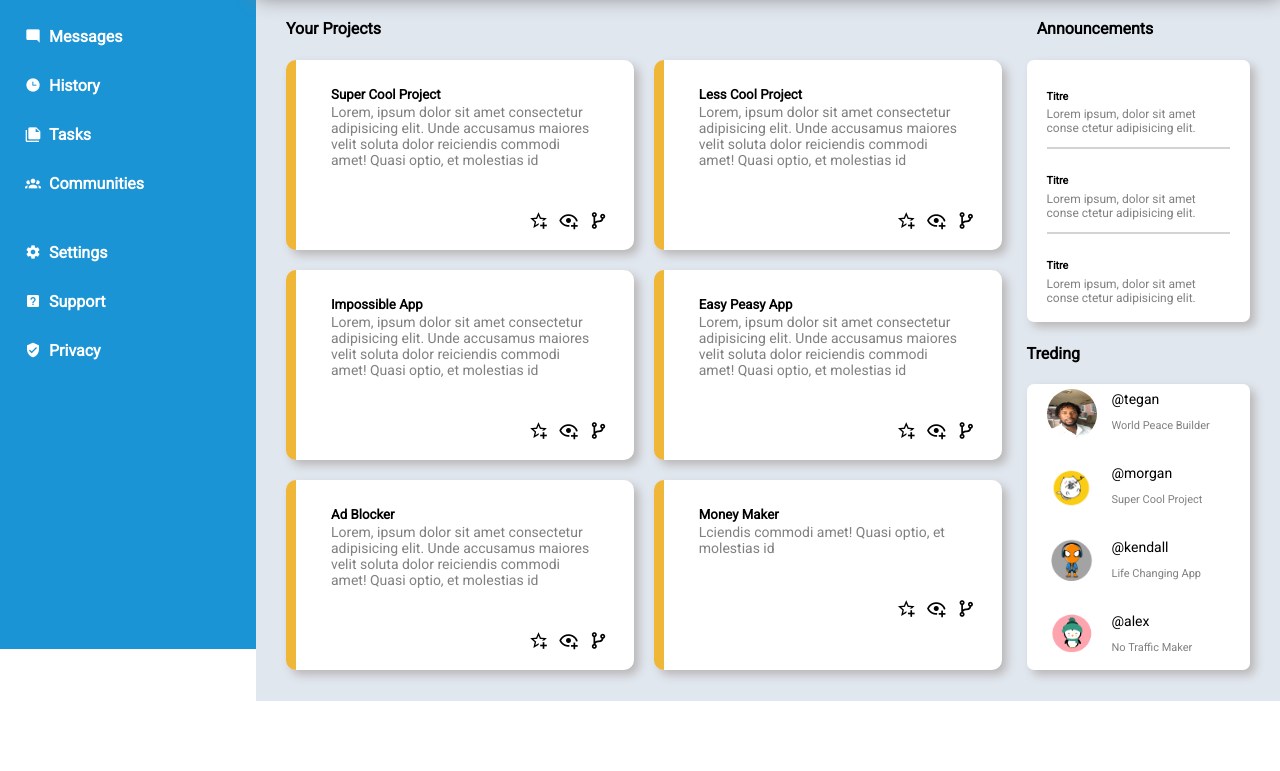
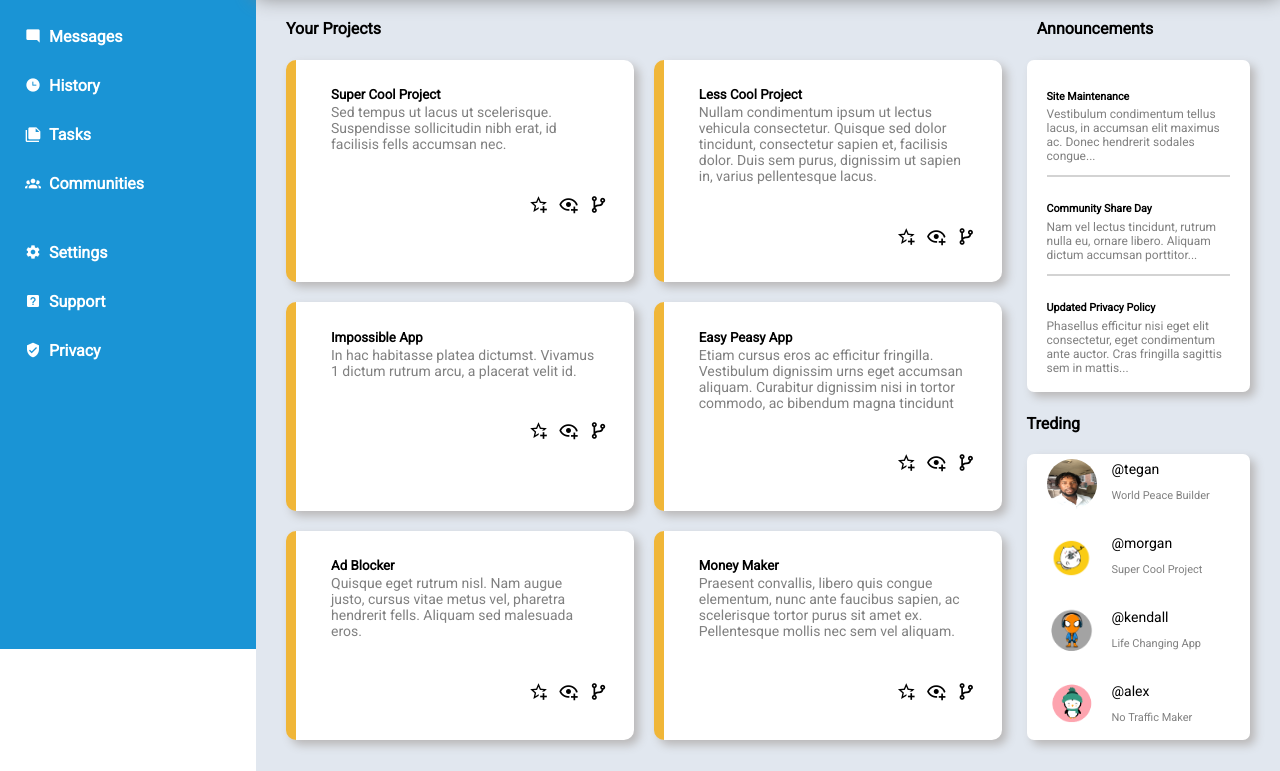
Before and after one commit to alexissengangabo07/dashboard-project, a plain HTML site: page index.html in a window 1280 px wide. Shown: the part 151-922 px from the top of the page. Before the commit the page ends 852 px from the top, so only its background shows below. Drawn offline with Linux system fonts and the light colour scheme.

Commit message:
Update index.html

```diff
--- a/index.html
+++ b/index.html
@@ -67,7 +67,7 @@
                         <input type="text" name="search" id="search">
                     </div>
                     <div class="profile">
-                        <span class="mdi mdi-bell-ring-outline" style="font-size: 20px"></span>
+                        <span class="mdi mdi-bell-ring-outline" style="font-size: 20px; "></span>
                         <img src="./images/img-1.png" alt="me" class="img img-small" style="margin-top: -8px">
                         <strong id="user-name">Morgan Oakley</strong>
                     </div>
@@ -149,7 +149,7 @@
                                 <div>
                                     <h5>Super Cool Project</h5>
                                     <p class="project-detail">
-                                        Lorem, ipsum dolor sit amet consectetur adipisicing elit. Unde accusamus maiores velit soluta dolor reiciendis commodi amet! Quasi optio, et molestias id
+                                        Sed tempus ut lacus ut scelerisque. Suspendisse sollicitudin nibh erat, id facilisis fells accumsan nec.
                                     </p>
                                 </div>
 
@@ -166,7 +166,7 @@
                                 <div>
                                     <h5>Less Cool Project</h5>
                                     <p class="project-detail">
-                                        Lorem, ipsum dolor sit amet consectetur adipisicing elit. Unde accusamus maiores velit soluta dolor reiciendis commodi amet! Quasi optio, et molestias id
+                                        Nullam condimentum ipsum ut lectus vehicula consectetur. Quisque sed dolor tincidunt, consectetur sapien et, facilisis dolor. Duis sem purus, dignissim ut sapien in, varius pellentesque lacus.
                                     </p>
                                 </div>
 
@@ -183,7 +183,7 @@
                                 <div>
                                     <h5>Impossible App</h5>
                                     <p class="project-detail">
-                                        Lorem, ipsum dolor sit amet consectetur adipisicing elit. Unde accusamus maiores velit soluta dolor reiciendis commodi amet! Quasi optio, et molestias id
+                                        In hac habitasse platea dictumst. Vivamus 1 dictum rutrum arcu, a placerat velit id.
                                     </p>
                                 </div>
 
@@ -200,7 +200,7 @@
                                 <div>
                                     <h5>Easy Peasy App</h5>
                                     <p class="project-detail">
-                                        Lorem, ipsum dolor sit amet consectetur adipisicing elit. Unde accusamus maiores velit soluta dolor reiciendis commodi amet! Quasi optio, et molestias id
+                                        Etiam cursus eros ac efficitur fringilla. Vestibulum dignissim urns eget accumsan aliquam. Curabitur dignissim nisi in tortor commodo, ac bibendum magna tincidunt
                                     </p>
                                 </div>
 
@@ -217,7 +217,7 @@
                                 <div>
                                     <h5>Ad Blocker</h5>
                                     <p class="project-detail">
-                                        Lorem, ipsum dolor sit amet consectetur adipisicing elit. Unde accusamus maiores velit soluta dolor reiciendis commodi amet! Quasi optio, et molestias id
+                                        Quisque eget rutrum nisl. Nam augue justo, cursus vitae metus vel, pharetra hendrerit fells. Aliquam sed malesuada eros.
                                     </p>
                                 </div>
 
@@ -234,7 +234,7 @@
                                 <div>
                                     <h5>Money Maker</h5>
                                     <p class="project-detail">
-                                        Lciendis commodi amet! Quasi optio, et molestias id
+                                        Praesent convallis, libero quis congue elementum, nunc ante faucibus sapien, ac scelerisque tortor purus sit amet ex. Pellentesque mollis nec sem vel aliquam.
                                     </p>
                                 </div>
 
@@ -249,19 +249,27 @@
                     <div class="announcement-title-phone">
                         <h4>Announcements</h4>
                     </div>
+
+
+
+
+
+
+
+
                     <div id="right-block">
                         <div class="annonces">
                             <div class="annonce-items">
-                                <h6>Titre</h6>
-                                <p class="annonces-detail">Lorem ipsum, dolor sit amet conse ctetur adipisicing elit.</p>
+                                <h6>Site Maintenance</h6>
+                                <p class="annonces-detail">Vestibulum condimentum tellus lacus, in accumsan elit maximus ac. Donec hendrerit sodales congue...</p>
                             </div>
                             <div class="annonce-items">
-                                <h6>Titre</h6>
-                                <p class="annonces-detail">Lorem ipsum, dolor sit amet conse ctetur adipisicing elit.</p>
+                                <h6>Community Share Day</h6>
+                                <p class="annonces-detail">Nam vel lectus tincidunt, rutrum nulla eu, ornare libero. Aliquam dictum accumsan porttitor...</p>
                             </div>
                             <div class="annonce-items">
-                                <h6>Titre</h6>
-                                <p class="annonces-detail">Lorem ipsum, dolor sit amet conse ctetur adipisicing elit.</p>
+                                <h6>Updated Privacy Policy</h6>
+                                <p class="annonces-detail">Phasellus efficitur nisi eget elit consectetur, eget condimentum ante auctor. Cras fringilla sagittis sem in mattis...</p>
                             </div>
                         </div>
                         <div>
```
